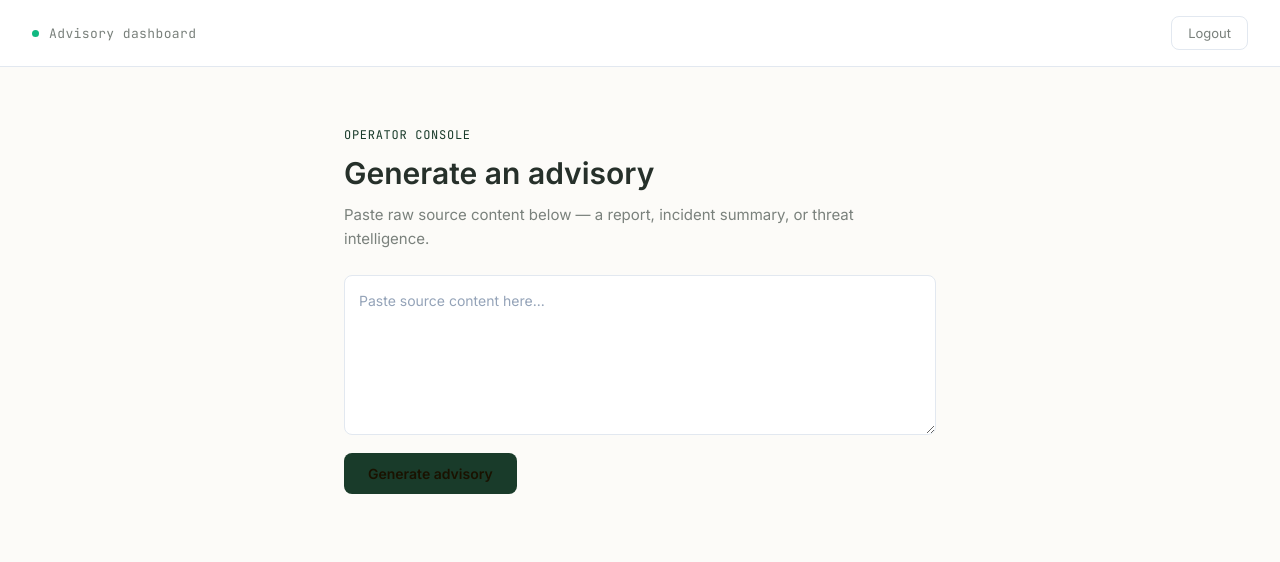
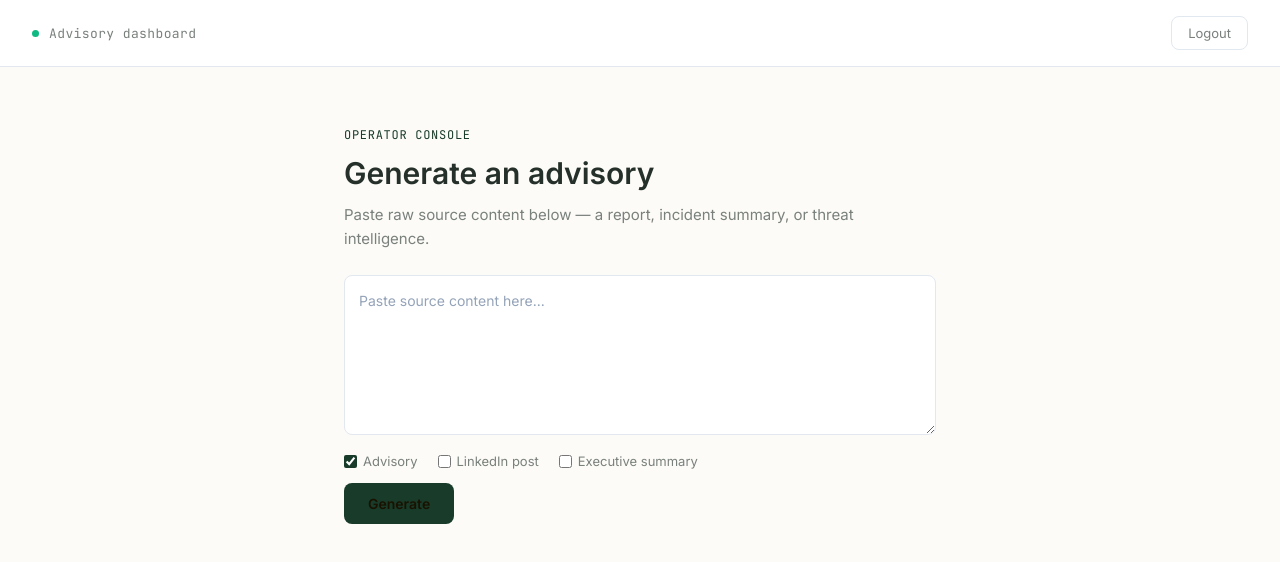
Before and after one commit to KundanTPrasad/sih26154, a React (Vite) app in the folder frontend/: page /dashboard in a window 1280 px wide. Shown: the top 562 px of the page. Built offline with nearby package versions, Linux system fonts and the light colour scheme; sample sign-in values are in the browser's storage.

Commit message:
Added secondary output types (LinkedIn post, exec summary) with checkbox selection

```diff
--- a/frontend/src/Dashboard.css
+++ b/frontend/src/Dashboard.css
@@ -218,3 +218,31 @@
   line-height: 1.7;
   color: var(--text-primary);
 }
+.output-checkboxes {
+  display: flex;
+  gap: 20px;
+  margin-top: 14px;
+  flex-wrap: wrap;
+}
+
+.output-checkboxes label {
+  display: flex;
+  align-items: center;
+  gap: 6px;
+  font-size: 13px;
+  color: var(--text-secondary);
+  cursor: pointer;
+}
+
+.output-checkboxes input[type="checkbox"] {
+  accent-color: var(--accent);
+  cursor: pointer;
+}
+
+.secondary-card {
+  margin-top: 20px;
+  padding: 20px;
+  background: var(--surface);
+  border: 1px solid var(--border);
+  border-radius: 12px;
+}
--- a/frontend/src/Dashboard.jsx
+++ b/frontend/src/Dashboard.jsx
@@ -9,6 +9,12 @@ function Dashboard() {
   const [advisory, setAdvisory] = useState(null)
   const [loading, setLoading] = useState(false)
   const [error, setError] = useState('')
+  const [selectedOutputs, setSelectedOutputs] = useState({
+    advisory: true,
+    linkedin: false,
+    exec_summary: false
+  })
+  const [secondaryResults, setSecondaryResults] = useState({})
 
   const handleLogout = () => {
     localStorage.removeItem('token')
@@ -19,14 +25,35 @@ function Dashboard() {
     e.preventDefault()
     setError('')
     setAdvisory(null)
+    setSecondaryResults({})
     setLoading(true)
+
     try {
-      const response = await api.post('/generate-advisory', {
-        source_text: sourceText
-      })
-      setAdvisory(response.data)
+      if (selectedOutputs.advisory) {
+        const response = await api.post('/generate-advisory', {
+          source_text: sourceText
+        })
+        setAdvisory(response.data)
+      }
+
+      const results = {}
+      if (selectedOutputs.linkedin) {
+        const res = await api.post('/generate-secondary', {
+          source_text: sourceText,
+          output_type: 'linkedin'
+        })
+        results.linkedin = res.data.content
+      }
+      if (selectedOutputs.exec_summary) {
+        const res = await api.post('/generate-secondary', {
+          source_text: sourceText,
+          output_type: 'exec_summary'
+        })
+        results.exec_summary = res.data.content
+      }
+      setSecondaryResults(results)
     } catch (err) {
-      setError('Failed to generate advisory. Please try again.')
+      setError('Failed to generate output. Please try again.')
     } finally {
       setLoading(false)
     }
@@ -57,13 +84,42 @@ function Dashboard() {
             onChange={(e) => setSourceText(e.target.value)}
             required
           />
+
+          <div className="output-checkboxes">
+            <label>
+              <input
+                type="checkbox"
+                checked={selectedOutputs.advisory}
+                onChange={(e) => setSelectedOutputs({ ...selectedOutputs, advisory: e.target.checked })}
+              />
+              Advisory
+            </label>
+            <label>
+              <input
+                type="checkbox"
+                checked={selectedOutputs.linkedin}
+                onChange={(e) => setSelectedOutputs({ ...selectedOutputs, linkedin: e.target.checked })}
+              />
+              LinkedIn post
+            </label>
+            <label>
+              <input
+                type="checkbox"
+                checked={selectedOutputs.exec_summary}
+                onChange={(e) => setSelectedOutputs({ ...selectedOutputs, exec_summary: e.target.checked })}
+              />
+              Executive summary
+            </label>
+          </div>
+
           <button type="submit" className="generate-btn" disabled={loading}>
-            {loading ? 'Generating...' : 'Generate advisory'}
+            {loading ? 'Generating...' : 'Generate'}
           </button>
         </form>
 
         {error && <p className="dashboard-error">{error}</p>}
-                {advisory && (
+
+        {advisory && (
           <div className="advisory-card">
             <div className="advisory-card-header">
               <span className="advisory-ref">{advisory.reference}</span>
@@ -98,6 +154,20 @@ function Dashboard() {
             </div>
           </div>
         )}
+
+        {secondaryResults.linkedin && (
+          <div className="secondary-card">
+            <p className="advisory-label">LinkedIn post</p>
+            <p className="advisory-text">{secondaryResults.linkedin}</p>
+          </div>
+        )}
+
+        {secondaryResults.exec_summary && (
+          <div className="secondary-card">
+            <p className="advisory-label">Executive summary</p>
+            <p className="advisory-text">{secondaryResults.exec_summary}</p>
+          </div>
+        )}
       </main>
     </div>
   )
```
Also changed, not shown: 2 other files (tests, documents, lock files or other folders).
